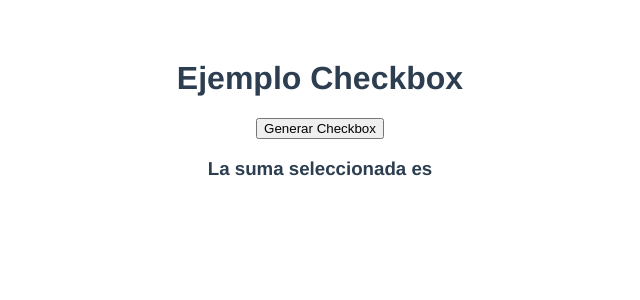
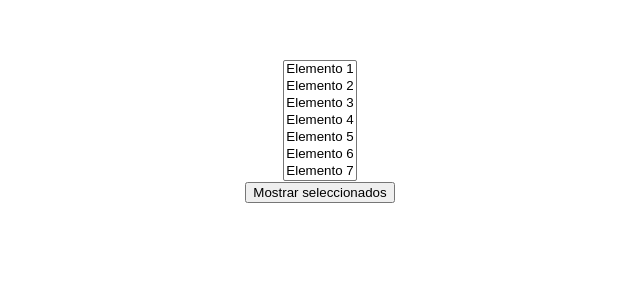
Before and after one commit to Jorgerdzz/vuecomunicacioncomponents, a Vue app: page / in a window 1280 px wide. Shown: the top 300 px of the page, without its empty margins (320-960 px from the left). Built offline with nearby package versions, Linux system fonts and the light colour scheme.

Commit message:
select multiple finalizado

```diff
--- a/src/App.vue
+++ b/src/App.vue
@@ -2,14 +2,14 @@
   <!-- <PadreDeportes /> -->
   <!-- <NumerosPadre /> -->
   <!-- <ComicsComponent /> -->
-  <!-- <SeleccionMultiple /> -->
-  <SumaCheckbox/>
+  <SeleccionMultiple />
+  <!-- <SumaCheckbox/> -->
 </template>
 
 <script>
-import SumaCheckbox from './components/SumaCheckbox.vue'
+// import SumaCheckbox from './components/SumaCheckbox.vue'
 // import ComicsComponent from './components/ComicsComponent.vue';
-// import SeleccionMultiple from './components/SeleccionMultiple.vue';
+import SeleccionMultiple from './components/SeleccionMultiple.vue';
 // import PadreDeportes from './components/PadreDeportes.vue';
 // import NumerosPadre from './components/NumerosPadre.vue';
 
@@ -20,8 +20,8 @@ export default {
     // PadreDeportes
     // NumerosPadre
     // ComicsComponent
-    // SeleccionMultiple
-    SumaCheckbox
+    SeleccionMultiple
+    // SumaCheckbox
   }
 }
 </script>
--- a/src/components/SeleccionMultiple.vue
+++ b/src/components/SeleccionMultiple.vue
@@ -1,13 +1,12 @@
 <template>
     <div>
-        <form v-on:submit.prevent="cogerValores()">
-            <select multiple>
-                <option v-for="elemento in elementos" :key="elemento">
-                    {{elemento}}
-                </option>
-            </select>
+        <form v-on:submit.prevent="mostrarSeleccionados">
+            <select multiple size="7" ref="selectmultiple">
+                <option v-for="option in options" :key="option" :value="option">{{option}}</option>
+            </select><br>
             <button>Mostrar seleccionados</button>
         </form>
+        <h3 style="color: blue">{{seleccionados}}</h3>
     </div>
 </template>
 
@@ -15,13 +14,20 @@
     export default{
         name: "SeleccionMultiple",
         data () {
-            return{
-                element: [],
-                elementos: ["Elemento 1", "Elemento 2", "Elemento 3", "Elemento 4", "Elemento 5", "Elemento 6"]
+            return {
+                options: ["Elemento 1", "Elemento 2", "Elemento 3", "Elemento 4", "Elemento 5", "Elemento 6", "Elemento 7"],
+                seleccionados: ""
             }
         },
-        cogerValores(){
+        methods: {
+            mostrarSeleccionados(){
+                for(let option of this.$refs.selectmultiple){
+                    if(option.selected){
+                        this.seleccionados += option.value + ", ";
+                    }
+                }
+            }
+        }
 
-        }
     }
 </script>
```
